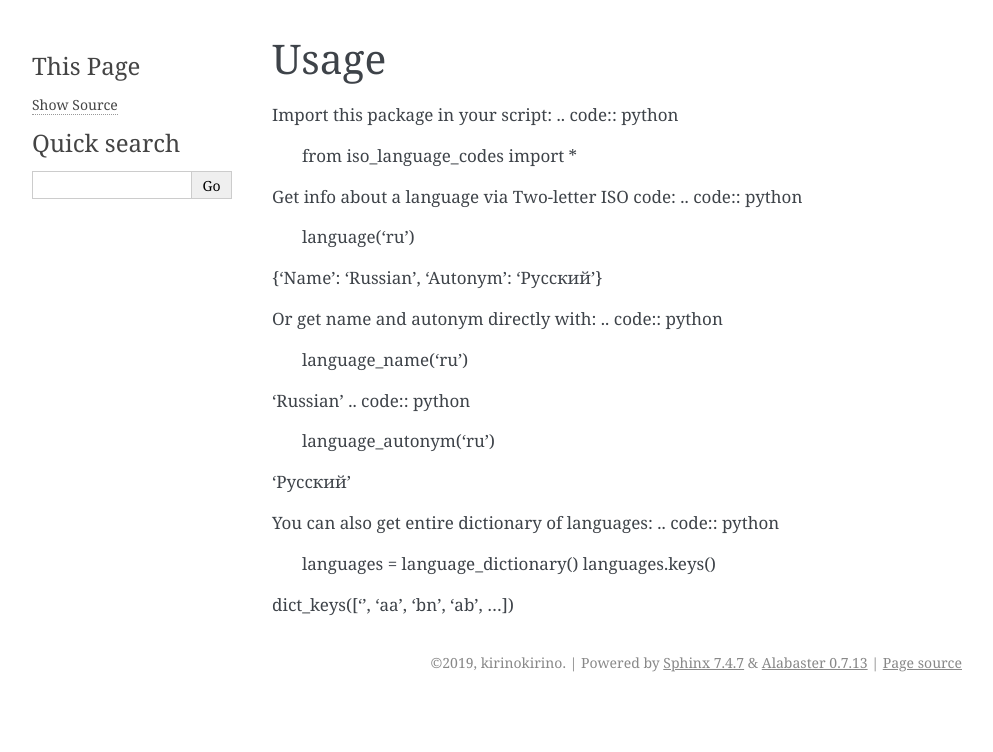
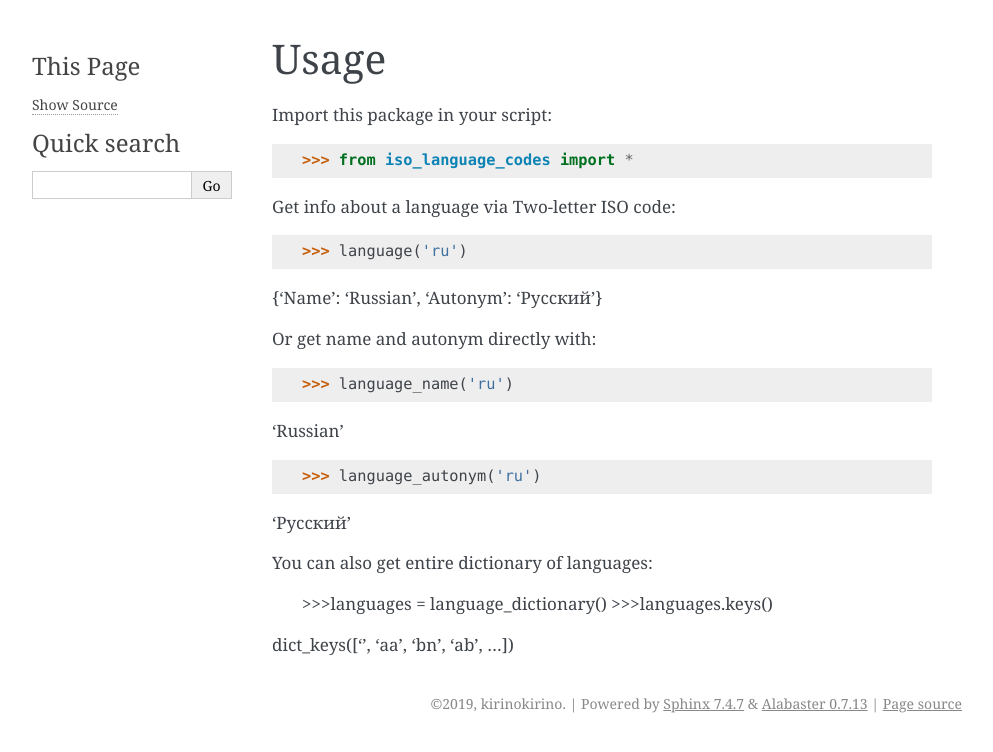
Before and after one commit to kirinokirino/iso_language_codes, a Sphinx documentation site: the page built from docs/usage.rst, in a window 1280 px wide. Shown: the top 752 px of the page, without its empty margins (148-1141 px from the left). Built offline with Sphinx 7.4.7, drawn with Linux system fonts in a browser that asks for light colours.

Commit message:
Removed usage markup

```diff
--- a/docs/usage.rst
+++ b/docs/usage.rst
@@ -3,33 +3,24 @@ Usage
 =====
 
 Import this package in your script:
-.. code:: python
 
-    from iso_language_codes import *
+    >>> from iso_language_codes import *
 
 Get info about a language via Two-letter ISO code:
-.. code:: python
 
-    language('ru')
-
+    >>> language('ru')
 {'Name': 'Russian', 'Autonym': 'Русский'}
 
 Or get name and autonym directly with:
-.. code:: python
 
-    language_name('ru')
+    >>> language_name('ru')
+'Russian'
 
-'Russian'
-.. code:: python
-
-    language_autonym('ru')
-
+    >>> language_autonym('ru')
 'Русский'
 
 You can also get entire dictionary of languages:
-.. code:: python
 
-    languages = language_dictionary()
-    languages.keys()
-
+    >>>languages = language_dictionary()
+    >>>languages.keys()
 dict_keys(['', 'aa', 'bn', 'ab', ...])
```
Also changed, not shown: README.rst (+7 -16 lines).
